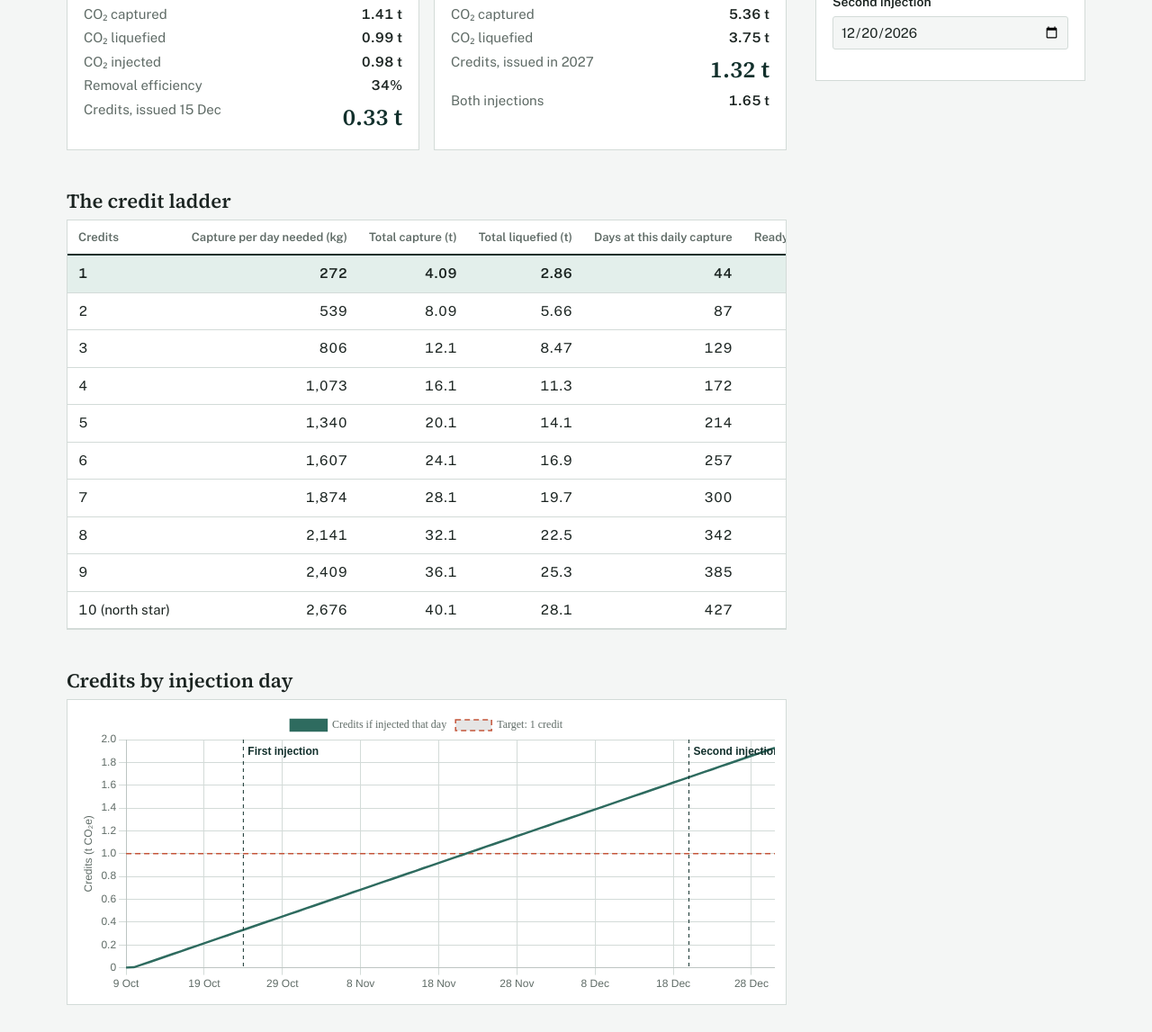
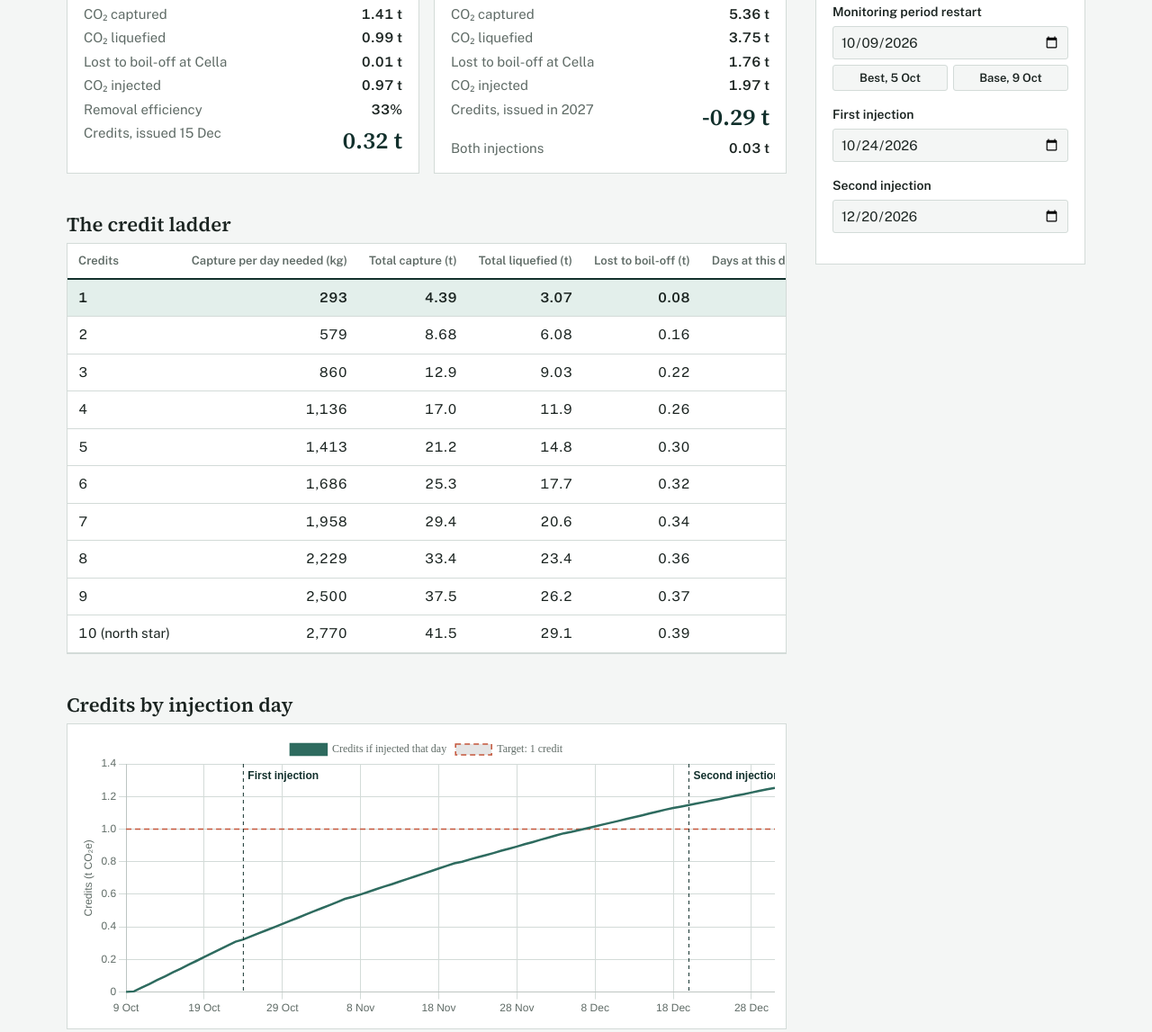
Before and after one commit to wai-naina/Production_Schedule, a plain HTML site: page index.html in a window 1280 px wide. Shown: the part 758-1905 px from the top of the page at 90% size. Drawn offline with nearby package versions, Linux system fonts and the light colour scheme.

Commit message:
Update production schedule page
Co-Authored-By: Claude Opus 5.5 (1M context) <noreply@anthropic.com>

```diff
--- a/index.html
+++ b/index.html
@@ -89,6 +89,9 @@ button:focus-visible,select:focus-visible,input:focus-visible{outline:3px solid
 .result b{color:var(--deep)}
 .f .pair{display:flex;gap:8px;align-items:center}
 .f .pair input[type=number]{width:90px;font:600 15px var(--sans);padding:6px;border:1px solid var(--line);background:var(--paper);color:var(--ink);border-radius:3px}
+.grid2{display:grid;grid-template-columns:1fr 1fr;gap:8px}
+.mini{font-size:12px;font-weight:600;color:var(--mute);display:flex;flex-direction:column;gap:3px}
+.mini input{font:600 14px var(--sans);padding:6px;border:1px solid var(--line);background:var(--paper);color:var(--ink);border-radius:3px;width:100%}
 .note{background:var(--card);border:1px solid var(--line);border-left:4px solid var(--teal);padding:12px 16px;margin-top:16px;font-size:15px}
 </style>
 </head>
@@ -125,6 +128,7 @@ button:focus-visible,select:focus-visible,input:focus-visible{outline:3px solid
       <dl>
         <dt>CO₂ captured</dt><dd id="a1"></dd>
         <dt>CO₂ liquefied</dt><dd id="a2"></dd>
+        <dt>Lost to boil-off at Cella</dt><dd id="a6"></dd>
         <dt>CO₂ injected</dt><dd id="a3"></dd>
         <dt>Removal efficiency</dt><dd id="a5"></dd>
         <dt>Credits, issued 15 Dec</dt><dd class="big" id="a4"></dd>
@@ -135,6 +139,8 @@ button:focus-visible,select:focus-visible,input:focus-visible{outline:3px solid
       <dl>
         <dt>CO₂ captured</dt><dd id="b1"></dd>
         <dt>CO₂ liquefied</dt><dd id="b2"></dd>
+        <dt>Lost to boil-off at Cella</dt><dd id="b6"></dd>
+        <dt>CO₂ injected</dt><dd id="b3"></dd>
         <dt>Credits, issued in 2027</dt><dd class="big" id="b4"></dd>
         <dt>Both injections</dt><dd id="b5"></dd>
       </dl>
@@ -144,7 +150,7 @@ button:focus-visible,select:focus-visible,input:focus-visible{outline:3px solid
   <h2>The credit ladder</h2>
 
   <div class="scroll"><table>
-    <thead><tr><th>Credits</th><th>Capture per day needed (kg)</th><th>Total capture (t)</th><th>Total liquefied (t)</th><th>Days at this daily capture</th><th>Ready by injection?</th></tr></thead>
+    <thead><tr><th>Credits</th><th>Capture per day needed (kg)</th><th>Total capture (t)</th><th>Total liquefied (t)</th><th>Lost to boil-off (t)</th><th>Days at this daily capture</th><th>Ready by injection?</th></tr></thead>
     <tbody id="ladder"></tbody>
   </table></div>
 
@@ -187,6 +193,15 @@ button:focus-visible,select:focus-visible,input:focus-visible{outline:3px solid
     <input type="range" id="il" min="0" max="5" step="0.5" value="0.5">
   </div>
   <div class="f">
+    <label>Storage before injection</label>
+    <div class="grid2">
+      <label class="mini">Our tank, working capacity (kg)<input type="number" id="tank" min="0" step="50" value="900"></label>
+      <label class="mini">Cella boil-off (% of tank a day)<input type="number" id="boil" min="0" step="0.05" value="0.2"></label>
+      <label class="mini">Cella tank size (t)<input type="number" id="ccap" min="0" step="1" value="20"></label>
+      <label class="mini">Cella's own CO₂ at first injection (t)<input type="number" id="cown" min="0" step="0.5" value="6.5"></label>
+    </div>
+  </div>
+  <div class="f">
     <label for="restart">Monitoring period restart</label>
     <input type="date" id="restart" value="2026-10-09">
     <div class="quick"><button type="button" data-r="2026-10-05">Best, 5 Oct</button><button type="button" data-r="2026-10-09">Base, 9 Oct</button></div>
@@ -205,85 +220,102 @@ button:focus-visible,select:focus-visible,input:focus-visible{outline:3px solid
 </div>
 
 <script>
-const P={tl:0.005,il:0.005,emb:0.27190,trans:0.0024576,well:0.00043133,efCap:0.0046,pump:500,start:0.5,kwe:137.5};
+
+const P={emb:0.27190,trans:0.0024576,well:0.00043133,efCap:0.0046,pump:500,start:0.5,kwe:137.5};
 const ISSUE=new Date('2026-12-15T00:00:00');
 let target=1;
-const kg=v=>Math.round(v).toLocaleString('en-GB');
 const $=id=>document.getElementById(id);
 const DAY=864e5;
-const fmtT=kg=>(kg/1000).toLocaleString('en-GB',{minimumFractionDigits:kg<10000?2:1,maximumFractionDigits:kg<10000?2:1});
+const kg=v=>Math.round(v).toLocaleString('en-GB');
+const fmtT=v=>(v/1000).toLocaleString('en-GB',{minimumFractionDigits:v<10000?2:1,maximumFractionDigits:v<10000?2:1});
 const fmtD=d=>d.toLocaleDateString('en-GB',{day:'numeric',month:'short'});
 const parse=v=>new Date(v+'T00:00:00');
+const num=(id,min,def)=>{const v=parseFloat($(id).value);return isFinite(v)?Math.max(min,v):def;};
 
 function settings(){
-  return {eta:+$('liq').value/100, R:Math.max(0,+$('rateN').value||0), intK:Math.max(0.1,+$('energyN').value||0.1), ef:+$('fuel').value,
-    restart:parse($('restart').value), inj1:parse($('inj1').value), inj2:parse($('inj2').value), tl:+$('tl').value/100, il:+$('il').value/100};
+  return {eta:+$('liq').value/100, R:num('rateN',0,0), intK:num('energyN',0.1,42.5), ef:+$('fuel').value,
+    tl:+$('tl').value/100, il:+$('il').value/100,
+    tank:num('tank',0,900), btot:num('ccap',0,20)*1000*num('boil',0,0.2)/100, cown:num('cown',0,6.5)*1000,
+    restart:parse($('restart').value), inj1:parse($('inj1').value), inj2:parse($('inj2').value)};
 }
-function model(s){
-  const ret=(1-s.tl)*(1-s.il);
-  const a=ret - s.intK*P.efCap/s.eta - P.emb - P.trans*(1-s.tl) - (1-s.tl)/P.pump*P.kwe*s.ef - P.well*(1-s.tl);
-  const b=P.start*P.kwe*s.ef;
-  const credits=L=>L<=0?0:(a*L-b)/1000;
-  const re=L=>L<=0?0:(a*L-b)/(L*ret);
-  const needL=N=>a>0?(1000*N+b)/a:Infinity;
-  return {a,b,ret,credits,needL,re};
+// One batch: capture R kg/day for `days` days, hold in our tank, overflow to Cella, inject on the last day.
+// cown = other CO2 sharing Cella's tank (boil-off split by share).
+function batch(s,R,days,cown){
+  const lq=R*s.eta; let onsite=0,cella=0,lost=0,moved=0;
+  for(let d=0;d<days;d++){
+    onsite+=lq;
+    const last=d===days-1;
+    if(!last && onsite>=s.tank && onsite>0){cella+=onsite*(1-s.tl);moved+=onsite;onsite=0;}
+    if(cella>0){const b=Math.min(cella,s.btot*cella/(cown+cella));cella-=b;lost+=b;}
+    if(last){cella+=onsite*(1-s.tl);moved+=onsite;onsite=0;}
+  }
+  const C=R*days, L=lq*days, J=cella, stored=J*(1-s.il);
+  const em=L*(s.intK*P.efCap/s.eta+P.emb)+moved*P.trans+(J>0?(J/P.pump+P.start)*P.kwe*s.ef:0)+J*P.well;
+  const net=stored-em;
+  return {C,L,lost,J,stored,net,credits:net/1000,re:stored>0?net/stored:0};
+}
+function rateFor(s,N,days,cown){
+  if(days<=0) return Infinity;
+  let lo=0,hi=50000;
+  if(batch(s,hi,days,cown).credits<N) return Infinity;
+  for(let i=0;i<50;i++){const mid=(lo+hi)/2; if(batch(s,mid,days,cown).credits>=N) hi=mid; else lo=mid;}
+  return hi;
+}
+function daysFor(s,N,cown){
+  if(s.R<=0) return Infinity;
+  for(let d=1;d<=600;d++){ if(batch(s,s.R,d,cown).credits>=N) return d; }
+  return Infinity;
 }
 function render(){
-  const s=settings(), m=model(s);
+  const s=settings();
   $('liqV').textContent=Math.round(s.eta*100)+'%';
   $('tlV').textContent=(s.tl*100).toFixed(1)+'%'; $('ilV').textContent=(s.il*100).toFixed(1)+'%';
   const daysHave=Math.max(0,Math.round((s.inj1-s.restart)/DAY));
-  const L=m.needL(target), C=L/s.eta, days=C/s.R, per=C/Math.max(daysHave,1);
   const fuelName=$('fuel').selectedOptions[0].text;
-  $('hero').innerHTML=isFinite(C)?`To issue <b>${target} credit${target>1?'s':''}</b>, we need to capture <b>${kg(per)} kg of CO₂ a day</b> from ${fmtD(s.restart)} to the ${fmtD(s.inj1)} injection.`:`At these settings, no amount of CO₂ issues credits.`;
+  const per=rateFor(s,target,daysHave,s.cown);
+  const tb=isFinite(per)?batch(s,per,daysHave,s.cown):null;
+  $('hero').innerHTML=isFinite(per)?`To issue <b>${target} credit${target>1?'s':''}</b>, we need to capture <b>${kg(per)} kg of CO₂ a day</b> from ${fmtD(s.restart)} to the ${fmtD(s.inj1)} injection.`:`At these settings, no daily capture reaches ${target} credit${target>1?'s':''} by ${fmtD(s.inj1)}.`;
   $('vPer').textContent=isFinite(per)?kg(per)+' kg':'n/a';
-
-  $('vCap').textContent=isFinite(C)?fmtT(C)+' t':'n/a';
-  $('vRE').textContent=isFinite(L)?Math.round(m.re(L)*100)+'%':(Math.round(m.re(1e6)*100)+'%');
-  const C1x=s.R*daysHave, cr1x=m.credits(C1x*s.eta);
-  $('vCr').textContent=Math.max(0,cr1x).toFixed(2)+' t';
-  $('result').innerHTML=`we issue <b>${Math.max(0,cr1x).toFixed(2)} credits</b> from the ${fmtD(s.inj1)} injection.`;
+  $('vCap').textContent=tb?fmtT(tb.C)+' t':'n/a';
+  $('vRE').textContent=tb?Math.round(tb.re*100)+'%':'n/a';
+  const b1=batch(s,s.R,daysHave,s.cown);
+  $('vCr').textContent=Math.max(0,b1.credits).toFixed(2)+' t';
+  $('result').innerHTML=`we issue <b>${Math.max(0,b1.credits).toFixed(2)} credits</b> from the ${fmtD(s.inj1)} injection.`;
   const st=$('status');
-  if(!isFinite(days)){st.className='status no';st.textContent=`Each tonne costs more than it removes at ${Math.round(s.eta*100)}% liquefaction with ${fuelName} at Cella.`;}
+  if(!isFinite(per)){st.className='status no';st.textContent=`Not reachable at ${Math.round(s.eta*100)}% liquefaction with ${fuelName} at Cella.`;}
   else if(s.R>=per){st.className='status ok';st.textContent=`${kg(s.R)} kg a day covers ${target} credit${target>1?'s':''}.`;}
   else{st.className='status no';st.textContent=`${kg(s.R)} kg a day is ${kg(per-s.R)} kg short of ${target} credit${target>1?'s':''}.`;}
 
-  // what we will have
-  const C1=s.R*daysHave, L1=C1*s.eta, J1=L1*(1-P.tl), cr1=m.credits(L1);
   $('h1title').textContent='First injection, '+fmtD(s.inj1);
-  $('a1').textContent=fmtT(C1)+' t'; $('a2').textContent=fmtT(L1)+' t'; $('a3').textContent=fmtT(J1)+' t';
-  $('a4').textContent=cr1.toFixed(2)+' t'; $('a5').textContent=Math.round(m.re(L1)*100)+'%';
+  $('a1').textContent=fmtT(b1.C)+' t'; $('a2').textContent=fmtT(b1.L)+' t'; $('a6').textContent=fmtT(b1.lost)+' t';
+  $('a3').textContent=fmtT(b1.J)+' t'; $('a5').textContent=Math.round(b1.re*100)+'%'; $('a4').textContent=b1.credits.toFixed(2)+' t';
   const d2=Math.max(0,Math.round((s.inj2-s.inj1)/DAY));
-  const C2=s.R*d2, L2=C2*s.eta, cr2=m.credits(L2);
+  const b2=batch(s,s.R,d2,0);   // Cella's own CO2 went in with the first injection
   $('h2title').textContent='Second injection, '+fmtD(s.inj2);
-  $('b1').textContent=fmtT(C2)+' t'; $('b2').textContent=fmtT(L2)+' t';
-  $('b4').textContent=cr2.toFixed(2)+' t'; $('b5').textContent=(cr1+cr2).toFixed(2)+' t';
+  $('b1').textContent=fmtT(b2.C)+' t'; $('b2').textContent=fmtT(b2.L)+' t'; $('b6').textContent=fmtT(b2.lost)+' t'; $('b3').textContent=fmtT(b2.J)+' t';
+  $('b4').textContent=b2.credits.toFixed(2)+' t'; $('b5').textContent=(b1.credits+b2.credits).toFixed(2)+' t';
 
-  // ladder
   let rows='';
   for(let n=1;n<=10;n++){
-    const Ln=m.needL(n), Cn=Ln/s.eta, dn=Cn/s.R, pn=Cn/Math.max(daysHave,1);
-    const ok=isFinite(dn)&&dn<=daysHave;
-    const cell=!isFinite(dn)?'<td class="nope">Never</td>':ok?'<td class="yes">Yes</td>':`<td class="nope">No</td>`;
-    rows+=`<tr class="${n===target?'sel':''}"><td>${n}${n===10?' (north star)':''}</td><td>${isFinite(pn)?kg(pn):'n/a'}</td><td>${isFinite(Cn)?fmtT(Cn):'n/a'}</td><td>${isFinite(Ln)?fmtT(Ln):'n/a'}</td><td>${isFinite(dn)?Math.ceil(dn):'n/a'}</td>${cell}</tr>`;
+    const pn=rateFor(s,n,daysHave,s.cown), bn=isFinite(pn)?batch(s,pn,daysHave,s.cown):null, dn=daysFor(s,n,s.cown);
+    const ok=isFinite(pn)&&s.R>=pn;
+    const cell=!isFinite(pn)?'<td class="nope">Never</td>':ok?'<td class="yes">Yes</td>':'<td class="nope">No</td>';
+    rows+=`<tr class="${n===target?'sel':''}"><td>${n}${n===10?' (north star)':''}</td><td>${isFinite(pn)?kg(pn):'n/a'}</td><td>${bn?fmtT(bn.C):'n/a'}</td><td>${bn?fmtT(bn.L):'n/a'}</td><td>${bn?fmtT(bn.lost):'n/a'}</td><td>${isFinite(dn)?dn:'Never'}</td>${cell}</tr>`;
   }
   $('ladder').innerHTML=rows;
 
-  // timeline
   const ghg=new Date(+s.inj1+7*DAY), iss6=new Date(+ghg+42*DAY), iss4=new Date(+ghg+28*DAY);
-  const ok6=iss6<=ISSUE;
   const items=[
     [s.restart,'Monitoring period restarts','',true],
     [s.inj1,'First injection at Cella','',true],
     [ghg,'GHG statement submitted','One week after injection.',true],
     [iss4,'VVB review, short end','4 weeks.',false],
     [iss6,'VVB review, long end','6 weeks.',false],
-    [ISSUE,'Credit issuance',ok6?'':'At risk if the review takes 6 weeks.',true],
+    [ISSUE,'Credit issuance',iss6<=ISSUE?'':'At risk if the review takes 6 weeks.',true],
     [s.inj2,'Second injection','Issues in 2027.',false]];
   items.sort((x,y)=>x[0]-y[0]);
   $('time').innerHTML=items.map(([d,t,x,k])=>`<li class="${k?'key':''}"><span class="d">${fmtD(d)}</span> <span class="t">${t}</span>${x?`<span class="x">${x}</span>`:''}</li>`).join('');
-
-  drawChart(s,m);
+  drawChart(s);
 }
 let chart;
 const markers={id:'markers',afterDatasetsDraw(c,args,opts){
@@ -291,22 +323,21 @@ const markers={id:'markers',afterDatasetsDraw(c,args,opts){
   ctx.save(); ctx.font='600 12px Public Sans, Arial'; ctx.fillStyle=opts.color; ctx.strokeStyle=opts.color; ctx.setLineDash([4,4]);
   (opts.lines||[]).forEach(([i,label])=>{ if(i<0) return; const px=x.getPixelForValue(i); ctx.beginPath(); ctx.moveTo(px,top); ctx.lineTo(px,bottom); ctx.stroke(); ctx.fillText(label,px+5,top+14); });
   ctx.restore();}};
-function drawChart(s,m){
+function drawChart(s){
   const css=getComputedStyle(document.documentElement);
-  const teal=css.getPropertyValue('--teal').trim(), flag=css.getPropertyValue('--flag').trim(), mute=css.getPropertyValue('--mute').trim(), line=css.getPropertyValue('--line').trim(), deep=css.getPropertyValue('--deep').trim();
+  const g=n=>css.getPropertyValue(n).trim();
   const end=new Date('2026-12-31T00:00:00'); const labels=[], data=[];
   for(let d=new Date(s.restart);d<=end;d=new Date(+d+DAY)){
-    const n=Math.round((d-s.restart)/DAY); labels.push(fmtD(d)); data.push(+m.credits(s.R*n*s.eta).toFixed(3));
+    const n=Math.round((d-s.restart)/DAY); labels.push(fmtD(d)); data.push(n>0?+batch(s,s.R,n,s.cown).credits.toFixed(3):0);
   }
   const i1=Math.round((s.inj1-s.restart)/DAY), i2=Math.round((s.inj2-s.restart)/DAY);
-  const tgt=labels.map(()=>target);
   const cfg={type:'line',data:{labels,datasets:[
-      {label:'Credits if injected that day',data,borderColor:teal,backgroundColor:teal,borderWidth:2.5,pointRadius:0,tension:0},
-      {label:`Target: ${target} credit${target>1?'s':''}`,data:tgt,borderColor:flag,borderWidth:1.5,borderDash:[6,4],pointRadius:0}]},
+      {label:'Credits if injected that day',data,borderColor:g('--teal'),backgroundColor:g('--teal'),borderWidth:2.5,pointRadius:0,tension:0},
+      {label:`Target: ${target} credit${target>1?'s':''}`,data:labels.map(()=>target),borderColor:g('--flag'),borderWidth:1.5,borderDash:[6,4],pointRadius:0}]},
     options:{responsive:true,maintainAspectRatio:false,animation:false,interaction:{mode:'index',intersect:false},
-      plugins:{legend:{labels:{color:mute,font:{family:'Public Sans'}}},tooltip:{callbacks:{label:c=>`${c.dataset.label}: ${c.parsed.y.toFixed(2)} t`}},
-        markers:{color:deep,lines:[[i1,'First injection'],[i2,'Second injection']]}},
-      scales:{x:{ticks:{color:mute,maxTicksLimit:9},grid:{color:line}},y:{beginAtZero:true,ticks:{color:mute},grid:{color:line},title:{display:true,text:'Credits (t CO₂e)',color:mute}}}},
+      plugins:{legend:{labels:{color:g('--mute'),font:{family:'Public Sans'}}},tooltip:{callbacks:{label:c=>`${c.dataset.label}: ${c.parsed.y.toFixed(2)} t`}},
+        markers:{color:g('--deep'),lines:[[i1,'First injection'],[i2,'Second injection']]}},
+      scales:{x:{ticks:{color:g('--mute'),maxTicksLimit:9},grid:{color:g('--line')}},y:{ticks:{color:g('--mute')},grid:{color:g('--line')},title:{display:true,text:'Credits (t CO₂e)',color:g('--mute')}}}},
     plugins:[markers]};
   if(chart) chart.destroy();
   if(window.Chart) chart=new Chart($('chart'),cfg);
@@ -315,7 +346,7 @@ function buildTargets(){
   $('targets').innerHTML=Array.from({length:10},(_,i)=>`<button type="button" class="${i===9?'star':''}" aria-pressed="${i+1===target}" data-n="${i+1}">${i+1}</button>`).join('');
 }
 $('targets').addEventListener('click',e=>{const b=e.target.closest('button');if(!b)return;target=+b.dataset.n;buildTargets();render();});
-['liq','fuel','tl','il','restart','inj1','inj2'].forEach(id=>$(id).addEventListener('input',render));
+['liq','fuel','tl','il','tank','boil','ccap','cown','restart','inj1','inj2'].forEach(id=>$(id).addEventListener('input',render));
 function link(r,n){ $(r).addEventListener('input',()=>{$(n).value=$(r).value;render();}); $(n).addEventListener('input',()=>{ if(+$(n).value<=+$(r).max) $(r).value=$(n).value; render();}); }
 link('rate','rateN'); link('energy','energyN');
 document.querySelectorAll('.quick button').forEach(b=>b.addEventListener('click',()=>{$('restart').value=b.dataset.r;render();}));
```
